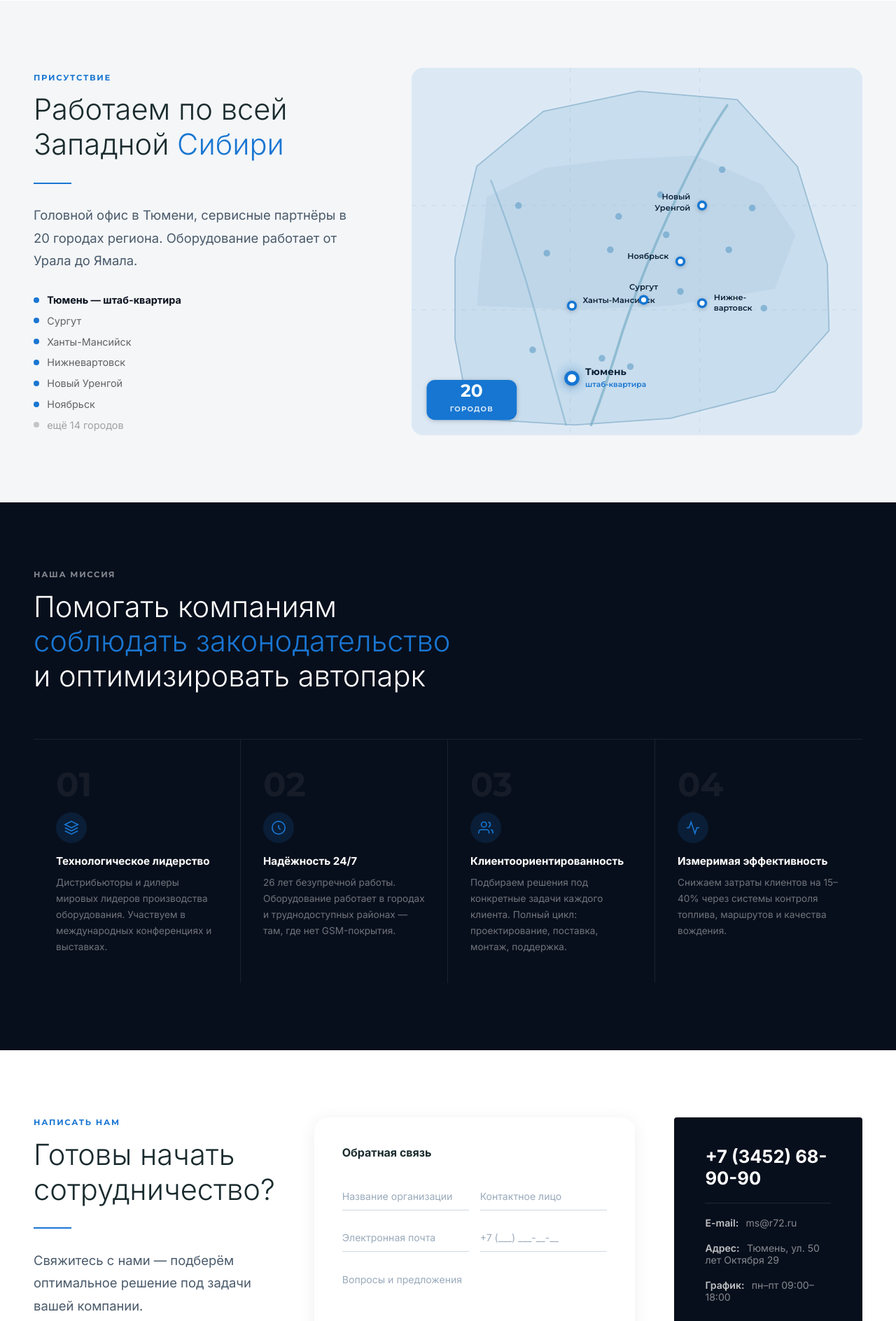
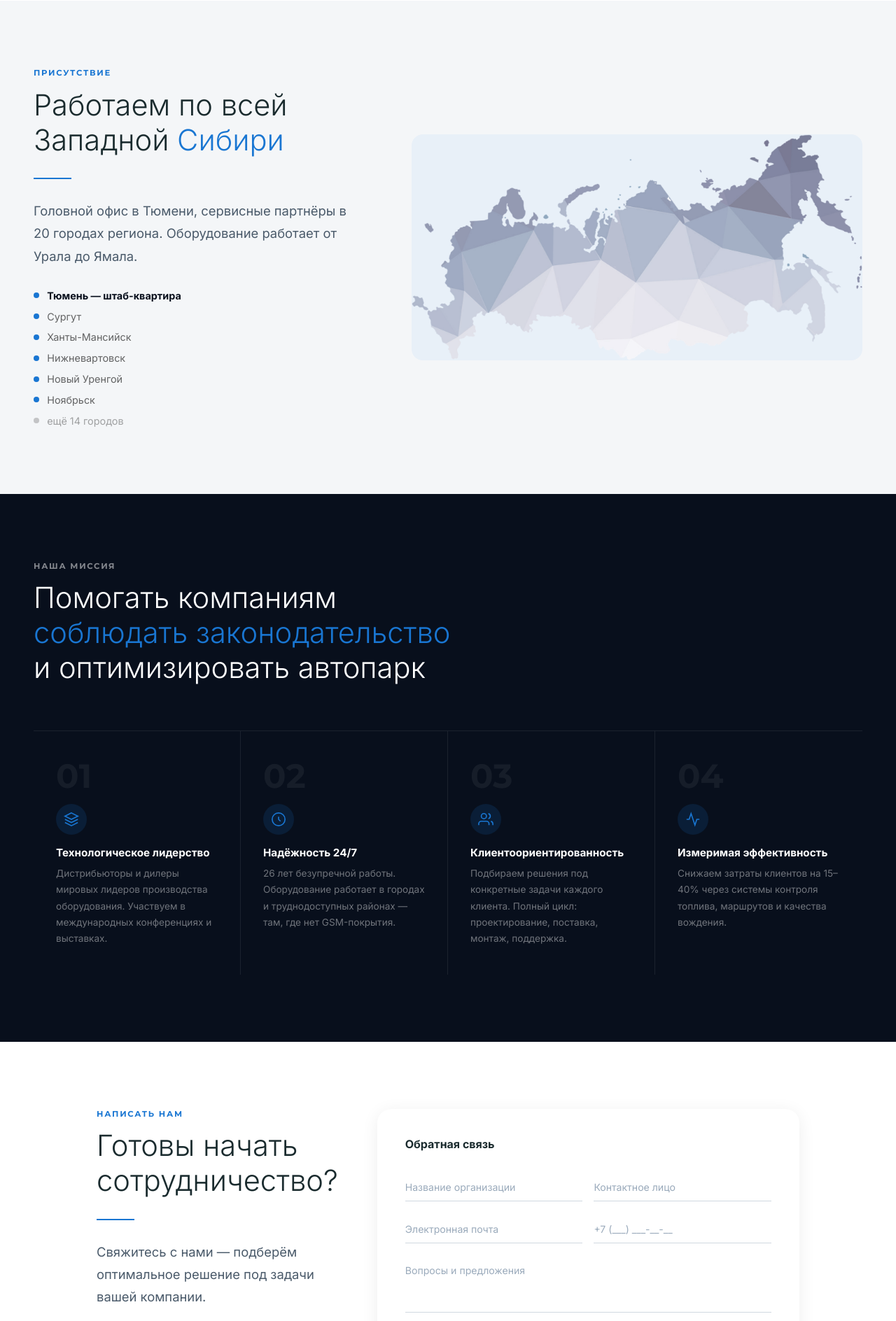
Before and after one commit to rifatism/mobil-group, a PHP site: page /src/frontend/about.html in a window 1280 px wide. Shown: the part 3873-5761 px from the top of the page at 70% size. Run offline with PHP 8.4, Linux system fonts and the light colour scheme.

Commit message:
Исправления линтеп

```diff
--- a/src/frontend/about.html
+++ b/src/frontend/about.html
@@ -29,7 +29,7 @@
             </div>
         </li>
         <li><a href="#">ПРОЕКТЫ</a></li>
-        <li><a href="news.html">НОВОСТИ</a></li>
+        <li><a href="news.html">СТАТЬИ</a></li>
         <li><a href="career.html">КАРЬЕРА</a></li>
         <li id="nav-knowledge-item" style="display:none"><a href="knowledge.html">БАЗА ЗНАНИЙ</a></li>
     </ul>
@@ -93,7 +93,7 @@
                 </ul>
             </li>
             <li><a href="#">ПРОЕКТЫ</a></li>
-            <li><a href="news.html">НОВОСТИ</a></li>
+            <li><a href="news.html">СТАТЬИ</a></li>
             <li><a href="career.html">КАРЬЕРА</a></li>
             <li id="mob-knowledge-item" style="display:none"><a href="knowledge.html" class="mob-kb-link">БАЗА ЗНАНИЙ</a></li>
             <li><a href="index.html#contact">КОНТАКТЫ</a></li>
@@ -130,7 +130,7 @@
 </section>
 
 <!-- ===== INTRO ===== -->
-<section class="ab-intro section-white section-diag-top">
+<section class="ab-intro section-white">
     <div class="ab-intro-inner">
         <div class="ab-intro-left">
             <p class="ab-overline">MobilService</p>
@@ -240,7 +240,6 @@
         <div class="ab-feat feat-light reveal">
             <img class="ab-feat-img" src="https://images.unsplash.com/photo-1558618666-fcd25c85cd64?w=800&q=80" alt="Мониторинг">
             <div class="ab-feat-body">
-                <p class="ab-feat-label">Направление 01</p>
                 <h3 class="ab-feat-title">Мониторинг транспорта GPS / ГЛОНАСС</h3>
                 <p class="ab-feat-text">Контроль местоположения, расхода топлива, скорости и маршрутов в режиме реального времени.</p>
             </div>
@@ -248,7 +247,6 @@
         <div class="ab-feat feat-dark ab-feat-offset reveal">
             <img class="ab-feat-img" src="https://images.unsplash.com/photo-1451187580459-43490279c0fa?w=800&q=80" alt="Спутниковая связь">
             <div class="ab-feat-body">
-                <p class="ab-feat-label">Направление 02</p>
                 <h3 class="ab-feat-title">Спутниковая связь Iridium и VSAT</h3>
                 <p class="ab-feat-text">Надёжная связь и интернет в любой точке планеты — там, где нет ни одной вышки сотовой сети.</p>
             </div>
@@ -256,7 +254,6 @@
         <div class="ab-feat feat-light reveal">
             <img class="ab-feat-img" src="https://images.unsplash.com/photo-1568992688065-536aad8a12f6?w=800&q=80" alt="Тахография">
             <div class="ab-feat-body">
-                <p class="ab-feat-label">Направление 03</p>
                 <h3 class="ab-feat-title">Тахография и видеоаналитика</h3>
                 <p class="ab-feat-text">Цифровые тахографы, карты водителей, DSM/ADAS — контроль усталости и безопасности вождения.</p>
             </div>
@@ -387,99 +384,7 @@
         </div>
         <div class="ab-geo-right">
             <div class="ab-geo-map">
-                <svg viewBox="0 0 540 440" xmlns="http://www.w3.org/2000/svg" width="100%" height="auto">
-                  <defs>
-                    <filter id="pshadow" x="-60%" y="-60%" width="220%" height="220%">
-                      <feDropShadow dx="0" dy="1" stdDeviation="2.5" flood-color="rgba(0,0,0,0.22)"/>
-                    </filter>
-                    <radialGradient id="glow" cx="50%" cy="50%" r="50%">
-                      <stop offset="0%" stop-color="#1976d2" stop-opacity="0.25"/>
-                      <stop offset="100%" stop-color="#1976d2" stop-opacity="0"/>
-                    </radialGradient>
-                  </defs>
-
-                  <!-- Background -->
-                  <rect width="540" height="440" fill="#dce9f5"/>
-
-                  <!-- Region polygon: Тюменская обл + ХМАО + ЯНАО (упрощено) -->
-                  <path d="M70,420 L195,428 L310,420 L435,388 L500,315 L498,235 L462,118 L390,38 L272,28 L158,52 L78,118 L52,228 L52,325 Z"
-                        fill="#c8dded" stroke="#9abdd4" stroke-width="1.5" stroke-linejoin="round"/>
-
-                  <!-- Субрегион ХМАО — чуть темнее -->
-                  <path d="M78,285 L195,290 L310,285 L435,265 L460,200 L420,140 L340,105 L240,110 L160,120 L90,155 Z"
-                        fill="#b8d0e6" stroke="none" opacity="0.5"/>
-
-                  <!-- Река Обь -->
-                  <path d="M215,428 Q235,375 252,318 Q272,258 295,205 Q318,152 345,100 Q362,68 378,45"
-                        fill="none" stroke="#7aaec8" stroke-width="3" stroke-linecap="round" opacity="0.7"/>
-
-                  <!-- Река Иртыш -->
-                  <path d="M185,428 Q170,375 155,320 Q142,268 125,218 Q110,172 95,135"
-                        fill="none" stroke="#7aaec8" stroke-width="2" stroke-linecap="round" opacity="0.55"/>
-
-                  <!-- Сетка-подсказка -->
-                  <line x1="0" y1="290" x2="540" y2="290" stroke="#9abdd4" stroke-width="0.6" stroke-dasharray="5,7" opacity="0.5"/>
-                  <line x1="0" y1="165" x2="540" y2="165" stroke="#9abdd4" stroke-width="0.6" stroke-dasharray="5,7" opacity="0.5"/>
-                  <line x1="190" y1="0" x2="190" y2="440" stroke="#9abdd4" stroke-width="0.6" stroke-dasharray="5,7" opacity="0.5"/>
-                  <line x1="345" y1="0" x2="345" y2="440" stroke="#9abdd4" stroke-width="0.6" stroke-dasharray="5,7" opacity="0.5"/>
-
-                  <!-- Анонимные точки (14 городов партнёров) -->
-                  <circle cx="145" cy="338" r="4" fill="#4a8fc0" opacity="0.5"/>
-                  <circle cx="228" cy="348" r="4" fill="#4a8fc0" opacity="0.5"/>
-                  <circle cx="162" cy="222" r="4" fill="#4a8fc0" opacity="0.5"/>
-                  <circle cx="238" cy="218" r="4" fill="#4a8fc0" opacity="0.5"/>
-                  <circle cx="305" cy="200" r="4" fill="#4a8fc0" opacity="0.5"/>
-                  <circle cx="380" cy="218" r="4" fill="#4a8fc0" opacity="0.5"/>
-                  <circle cx="408" cy="168" r="4" fill="#4a8fc0" opacity="0.5"/>
-                  <circle cx="372" cy="122" r="4" fill="#4a8fc0" opacity="0.5"/>
-                  <circle cx="298" cy="152" r="4" fill="#4a8fc0" opacity="0.5"/>
-                  <circle cx="248" cy="178" r="4" fill="#4a8fc0" opacity="0.5"/>
-                  <circle cx="422" cy="288" r="4" fill="#4a8fc0" opacity="0.5"/>
-                  <circle cx="262" cy="358" r="4" fill="#4a8fc0" opacity="0.5"/>
-                  <circle cx="128" cy="165" r="4" fill="#4a8fc0" opacity="0.5"/>
-                  <circle cx="322" cy="268" r="4" fill="#4a8fc0" opacity="0.5"/>
-
-                  <!-- === Именованные города === -->
-
-                  <!-- Тюмень (штаб-квартира) -->
-                  <circle cx="192" cy="372" r="22" fill="url(#glow)"/>
-                  <circle cx="192" cy="372" r="9" fill="#1976d2" filter="url(#pshadow)"/>
-                  <circle cx="192" cy="372" r="5" fill="#fff"/>
-                  <text x="208" y="368" font-size="11.5" font-weight="700" fill="#0d2137" font-family="Montserrat,Arial,sans-serif">Тюмень</text>
-                  <text x="208" y="382" font-size="9" fill="#1976d2" font-family="Montserrat,Arial,sans-serif" font-weight="600">штаб-квартира</text>
-
-                  <!-- Ханты-Мансийск -->
-                  <circle cx="192" cy="285" r="6" fill="#1976d2" filter="url(#pshadow)"/>
-                  <circle cx="192" cy="285" r="3" fill="#fff"/>
-                  <text x="205" y="282" font-size="9.5" fill="#0d2137" font-family="Montserrat,Arial,sans-serif" font-weight="600">Ханты-Мансийск</text>
-
-                  <!-- Сургут -->
-                  <circle cx="278" cy="278" r="6" fill="#1976d2" filter="url(#pshadow)"/>
-                  <circle cx="278" cy="278" r="3" fill="#fff"/>
-                  <text x="278" y="266" text-anchor="middle" font-size="9.5" fill="#0d2137" font-family="Montserrat,Arial,sans-serif" font-weight="600">Сургут</text>
-
-                  <!-- Нижневартовск -->
-                  <circle cx="348" cy="282" r="6" fill="#1976d2" filter="url(#pshadow)"/>
-                  <circle cx="348" cy="282" r="3" fill="#fff"/>
-                  <text x="362" y="278" font-size="9.5" fill="#0d2137" font-family="Montserrat,Arial,sans-serif" font-weight="600">Нижне-</text>
-                  <text x="362" y="291" font-size="9.5" fill="#0d2137" font-family="Montserrat,Arial,sans-serif" font-weight="600">вартовск</text>
-
-                  <!-- Ноябрьск -->
-                  <circle cx="322" cy="232" r="6" fill="#1976d2" filter="url(#pshadow)"/>
-                  <circle cx="322" cy="232" r="3" fill="#fff"/>
-                  <text x="308" y="229" text-anchor="end" font-size="9.5" fill="#0d2137" font-family="Montserrat,Arial,sans-serif" font-weight="600">Ноябрьск</text>
-
-                  <!-- Новый Уренгой -->
-                  <circle cx="348" cy="165" r="6" fill="#1976d2" filter="url(#pshadow)"/>
-                  <circle cx="348" cy="165" r="3" fill="#fff"/>
-                  <text x="334" y="158" text-anchor="end" font-size="9.5" fill="#0d2137" font-family="Montserrat,Arial,sans-serif" font-weight="600">Новый</text>
-                  <text x="334" y="171" text-anchor="end" font-size="9.5" fill="#0d2137" font-family="Montserrat,Arial,sans-serif" font-weight="600">Уренгой</text>
-
-                  <!-- Бейдж -->
-                  <rect x="18" y="374" width="108" height="48" rx="10" fill="#1976d2" filter="url(#pshadow)"/>
-                  <text x="72" y="394" text-anchor="middle" font-size="21" font-weight="800" fill="#fff" font-family="Montserrat,Arial,sans-serif">20</text>
-                  <text x="72" y="412" text-anchor="middle" font-size="8.5" font-weight="700" fill="rgba(255,255,255,0.82)" font-family="Montserrat,Arial,sans-serif" letter-spacing="1">ГОРОДОВ</text>
-                </svg>
+                <img src="assets/images/map.png" alt="Карта России" style="width:100%;height:auto;border-radius:16px;display:block">
             </div>
         </div>
     </div>
@@ -558,15 +463,6 @@
                 <button type="submit" id="cf-submit" class="btn-submit">ОТПРАВИТЬ</button>
             </form>
         </div>
-        <div class="ab-cta-right">
-            <div class="ab-cta-card">
-                <div class="ab-cta-phone">+7 (3452) 68-90-90</div>
-                <div class="ab-cta-divider"></div>
-                <div class="ab-cta-info"><span>E-mail:</span> ms@r72.ru</div>
-                <div class="ab-cta-info"><span>Адрес:</span> Тюмень, ул. 50 лет Октября 29</div>
-                <div class="ab-cta-info"><span>График:</span> пн–пт 09:00–18:00</div>
-            </div>
-        </div>
     </div>
 </section>
 
@@ -580,7 +476,7 @@
                 <li><a href="about.html">О компании</a></li>
                 <li><a href="#">Услуги</a></li>
                 <li><a href="#">Проекты</a></li>
-                <li><a href="news.html">Новости</a></li>
+                <li><a href="news.html">Статьи</a></li>
                 <li><a href="career.html">Карьера</a></li>
             </ul>
         </div>
--- a/src/frontend/admin.html
+++ b/src/frontend/admin.html
@@ -24,8 +24,8 @@
       </a>
       <a class="nav-item" data-section="news" onclick="switchSection('news', this)">
         <svg viewBox="0 0 24 24" fill="none" stroke="currentColor" stroke-width="1.8"><path d="M14 2H6a2 2 0 0 0-2 2v16a2 2 0 0 0 2 2h12a2 2 0 0 0 2-2V8z"/><polyline points="14 2 14 8 20 8"/><line x1="8" y1="13" x2="16" y2="13"/><line x1="8" y1="17" x2="13" y2="17"/></svg>
-        Новости
-      </a>
+        Статьи
+</a>
       <a class="nav-item" data-section="vacancies" onclick="switchSection('vacancies', this)">
         <svg viewBox="0 0 24 24" fill="none" stroke="currentColor" stroke-width="1.8"><rect x="2" y="7" width="20" height="14" rx="2"/><path d="M16 7V5a2 2 0 0 0-2-2h-4a2 2 0 0 0-2 2v2"/></svg>
         Вакансии
@@ -86,7 +86,7 @@
             </button>
             <button class="dropdown-nav-item" onclick="switchSection('news',document.querySelector('[data-section=news]'));closeUserMenu()">
               <svg viewBox="0 0 24 24" fill="none" stroke="currentColor" stroke-width="2"><path d="M14 2H6a2 2 0 0 0-2 2v16a2 2 0 0 0 2 2h12a2 2 0 0 0 2-2V8z"/><polyline points="14 2 14 8 20 8"/><line x1="8" y1="13" x2="16" y2="13"/><line x1="8" y1="17" x2="13" y2="17"/></svg>
-              Новости
+              Статьи
             </button>
             <button class="dropdown-nav-item" onclick="switchSection('vacancies',document.querySelector('[data-section=vacancies]'));closeUserMenu()">
               <svg viewBox="0 0 24 24" fill="none" stroke="currentColor" stroke-width="2"><rect x="2" y="7" width="20" height="14" rx="2"/><path d="M16 7V5a2 2 0 0 0-2-2h-4a2 2 0 0 0-2 2v2"/></svg>
--- a/src/frontend/assets/css/about.css
+++ b/src/frontend/assets/css/about.css
@@ -62,7 +62,7 @@
 .ab-gline { width: 54px; height: 2px; background: var(--green); margin: 1.8rem 0; }
 
 /* ===== INTRO ===== */
-.ab-intro { padding: 5rem 0 6rem; margin-top: -120px; padding-top: calc(5rem + 120px); }
+.ab-intro { padding: 5rem 0 6rem; }
 .ab-intro-inner {
     max-width: 1320px; margin: 0 auto; padding: 0 3rem;
     display: grid; grid-template-columns: 1fr 1fr; gap: 5rem; align-items: start;
@@ -349,8 +349,8 @@
 /* ===== CTA ===== */
 .ab-cta { padding: 6rem 0 7rem; }
 .ab-cta-inner {
-    max-width: 1400px; margin: 0 auto; padding: 0 3rem;
-    display: grid; grid-template-columns: 0.85fr 1.7fr 1fr; gap: 3.5rem; align-items: start;
+    max-width: 1100px; margin: 0 auto; padding: 0 3rem;
+    display: grid; grid-template-columns: 1fr 1.8fr; gap: 3.5rem; align-items: start;
 }
 .ab-cta-form-wrap { background: #fff; border-radius: 20px; padding: 2.5rem; box-shadow: 0 4px 24px rgba(0,0,0,0.07); }
 .ab-cta-btns { display: flex; flex-direction: column; gap: 1rem; margin-top: 2.5rem; align-items: flex-start; }
--- a/src/frontend/assets/js/admin.js
+++ b/src/frontend/assets/js/admin.js
@@ -66,9 +66,9 @@ function logout() {
 }
 
 // ===== SECTIONS =====
-const SECTION_TITLES  = { users: 'Пользователи', news: 'Новости', vacancies: 'Вакансии', knowledge: 'База знаний' };
+const SECTION_TITLES  = { users: 'Пользователи', news: 'Статьи', vacancies: 'Вакансии', knowledge: 'База знаний' };
 const ADD_HANDLERS    = { users: 'openAddUser()', news: 'openAddNews()', vacancies: 'openAddVac()', knowledge: '' };
-const ADD_BTN_LABELS  = { users: 'Добавить', news: 'Добавить новость', vacancies: 'Добавить вакансию', knowledge: '' };
+const ADD_BTN_LABELS  = { users: 'Добавить', news: 'Добавить статью', vacancies: 'Добавить вакансию', knowledge: '' };
 
 function switchSection(name, el) {
   document.querySelectorAll('.nav-item').forEach(i => i.classList.remove('active'));
```
Also changed, not shown: src/frontend/index.html (+5 -5 lines), src/frontend/news.html (+5 -5 lines).
